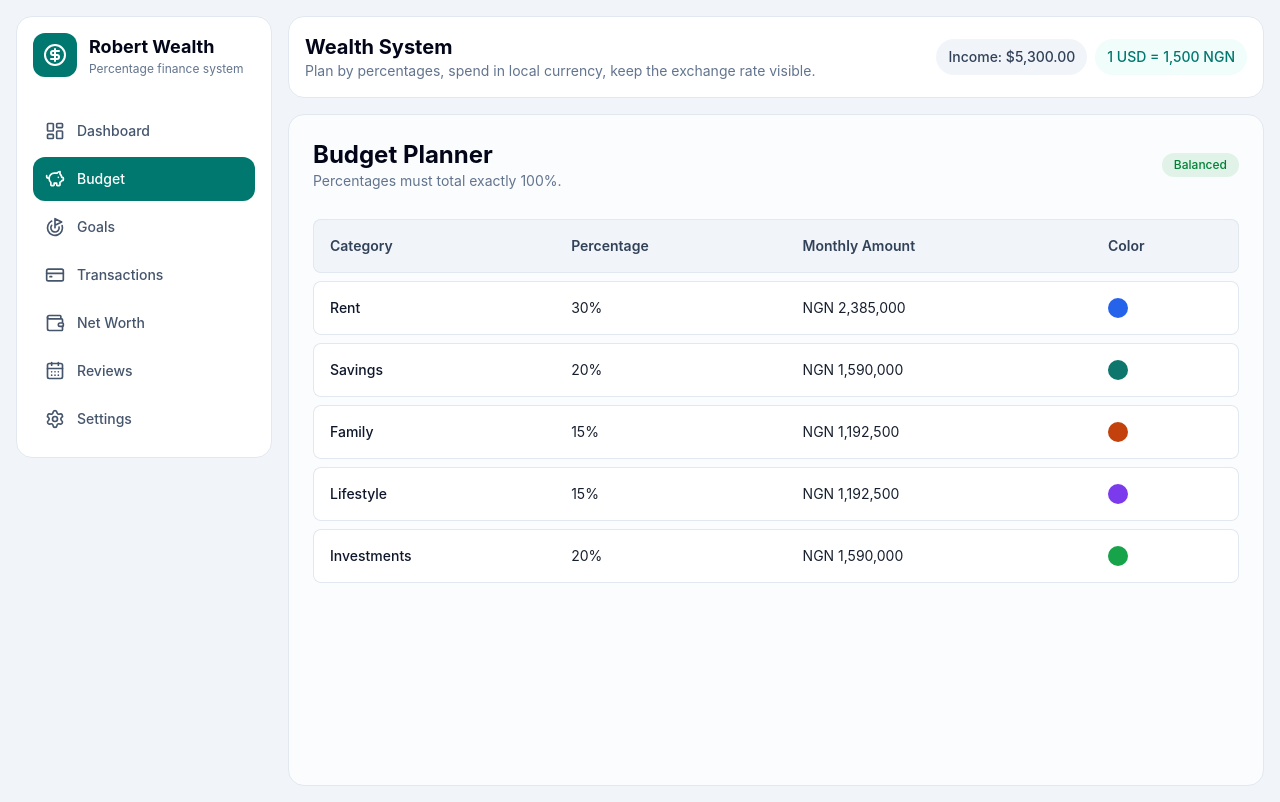
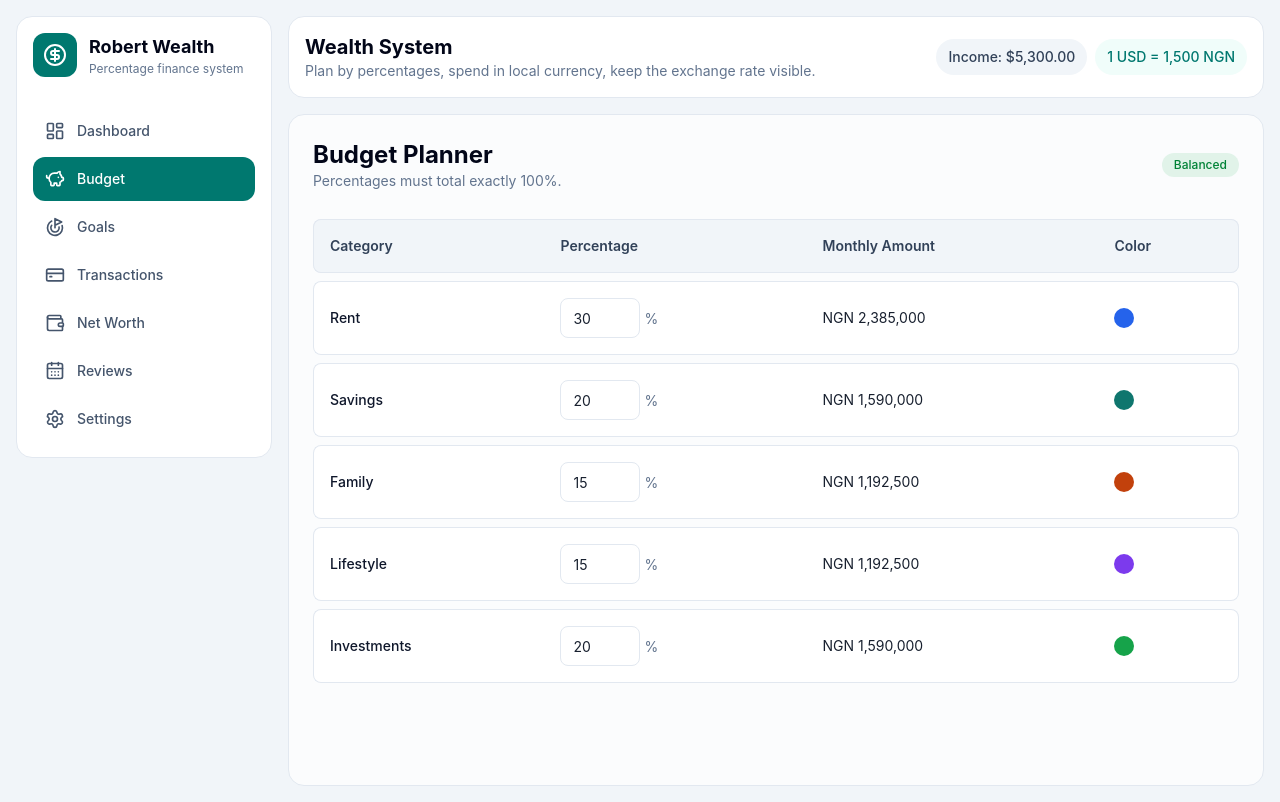
Before and after one commit to Okiemute29/finicial-tracker, a React (Vite) app: page /budget in a window 1280 px wide. Built offline with nearby package versions, Linux system fonts and the light colour scheme.

Commit message:
Implement budget management features with save and reset functionality

```diff
--- a/src/pages/wealth/budget.tsx
+++ b/src/pages/wealth/budget.tsx
@@ -1,15 +1,38 @@
+import { useMemo, useState } from "react";
 import StatusBadge from "../../component/badge/statusbadge";
+import Button from "../../component/buttons/button";
 import DataTable from "../../component/table/data.table";
 import Text from "../../component/typography/typography";
+import { Success } from "../../component/toastify/toastify";
 import { formatCurrency } from "../../helpers/currencyHelpers";
 import { budgetPercentageTotal, calculateBudgetAmount, isBudgetBalanced } from "../../helpers/wealthCalculations";
 import { useWealthSnapshot } from "../../hooks/wealth/useWealthSnapshot";
+import { useWealthStore } from "../../stores/wealthStore";
+import type { BudgetCategory } from "../../models/wealth/types";
 
 export default function BudgetPage() {
   const { budgetCategories, monthlyIncome, activeExchangeRate, settings } = useWealthSnapshot();
+  const setBudgetCategories = useWealthStore((state) => state.setBudgetCategories);
+  const [draft, setDraft] = useState<BudgetCategory[]>(budgetCategories);
+
   const localIncome = monthlyIncome * activeExchangeRate;
-  const total = budgetPercentageTotal(budgetCategories);
-  const balanced = isBudgetBalanced(budgetCategories);
+  const total = budgetPercentageTotal(draft);
+  const balanced = isBudgetBalanced(draft);
+  const isDirty = useMemo(() => JSON.stringify(draft) !== JSON.stringify(budgetCategories), [draft, budgetCategories]);
+
+  function handlePercentageChange(id: string, value: string) {
+    const percentage = Number(value);
+    setDraft((current) => current.map((category) => (category.id === id ? { ...category, percentage: Number.isFinite(percentage) ? percentage : 0 } : category)));
+  }
+
+  function handleSave() {
+    setBudgetCategories(draft);
+    Success("Budget allocation saved.");
+  }
+
+  function handleReset() {
+    setDraft(budgetCategories);
+  }
 
   return (
     <div className="space-y-5">
@@ -18,16 +41,40 @@ export default function BudgetPage() {
           <Text size="2xl" className="font-bold text-slate-950">Budget Planner</Text>
           <Text size="sm" className="text-slate-500">Percentages must total exactly 100%.</Text>
         </div>
-        <StatusBadge label={balanced ? "Balanced" : `${total}% allocated`} variant={balanced ? "balanced" : "warning"} />
+        <div className="flex items-center gap-3">
+          <StatusBadge label={balanced ? "Balanced" : `${total}% allocated`} variant={balanced ? "balanced" : "warning"} />
+          {isDirty ? (
+            <>
+              <Button variant="ghost" size="sm" onClick={handleReset} type="button">Reset</Button>
+              <Button size="sm" onClick={handleSave} disabled={!balanced} type="button">Save Changes</Button>
+            </>
+          ) : null}
+        </div>
       </div>
+
+      {!balanced ? (
+        <Text size="sm" className="rounded-lg bg-amber-500/10 px-4 py-3 text-amber-700">
+          Percentages must total 100% before you can save — currently at {total}%.
+        </Text>
+      ) : null}
 
       <DataTable
         columns={[{ header: "Category" }, { header: "Percentage" }, { header: "Monthly Amount" }, { header: "Color" }]}
-        data={budgetCategories}
+        data={draft}
         renderRow={(category) => (
           <>
             <td className="rounded-l-lg border-y border-l border-slate-200 px-4 py-4 font-medium text-slate-900">{category.name}</td>
-            <td className="border-y border-slate-200 px-4 py-4">{category.percentage}%</td>
+            <td className="border-y border-slate-200 px-4 py-4">
+              <input
+                type="number"
+                min={0}
+                max={100}
+                value={category.percentage}
+                onChange={(event) => handlePercentageChange(category.id, event.target.value)}
+                className="h-10 w-20 rounded-lg border border-slate-200 px-3 text-sm outline-none transition focus:border-teal-700"
+              />
+              <span className="ml-1 text-slate-500">%</span>
+            </td>
             <td className="border-y border-slate-200 px-4 py-4">{formatCurrency(calculateBudgetAmount(localIncome, category.percentage), settings.spendingCurrency)}</td>
             <td className="rounded-r-lg border-y border-r border-slate-200 px-4 py-4"><span className="block h-5 w-5 rounded-full" style={{ backgroundColor: category.color }} /></td>
           </>
```
Also changed, not shown: 1 other file (tests, documents, lock files or other folders).
